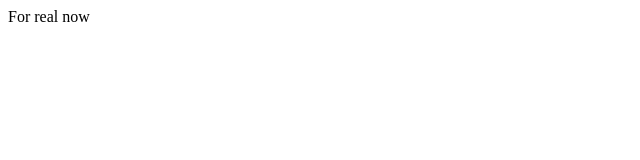
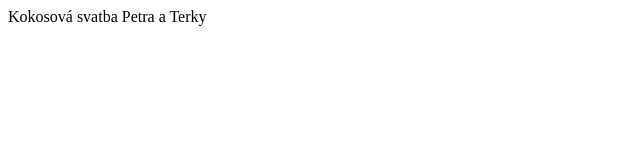
Before and after one commit to Tev-work/tev-work.github.io, a plain HTML site: page index.html in a window 1280 px wide. Shown: the whole page, without its empty margins (0-640 px from the left). Drawn offline with Linux system fonts and the light colour scheme.

Commit message:
coconut init

```diff
--- a/index.html
+++ b/index.html
@@ -1,9 +1,9 @@
 <!doctype html>
 <html>
   <head>
-    <title>Hello, world</title>
+    <title>Kokosová svatba Petra a Terky</title>
   </head>
   <body>
-    For real now
+    Kokosová svatba Petra a Terky
   </body>
 </html>
```
